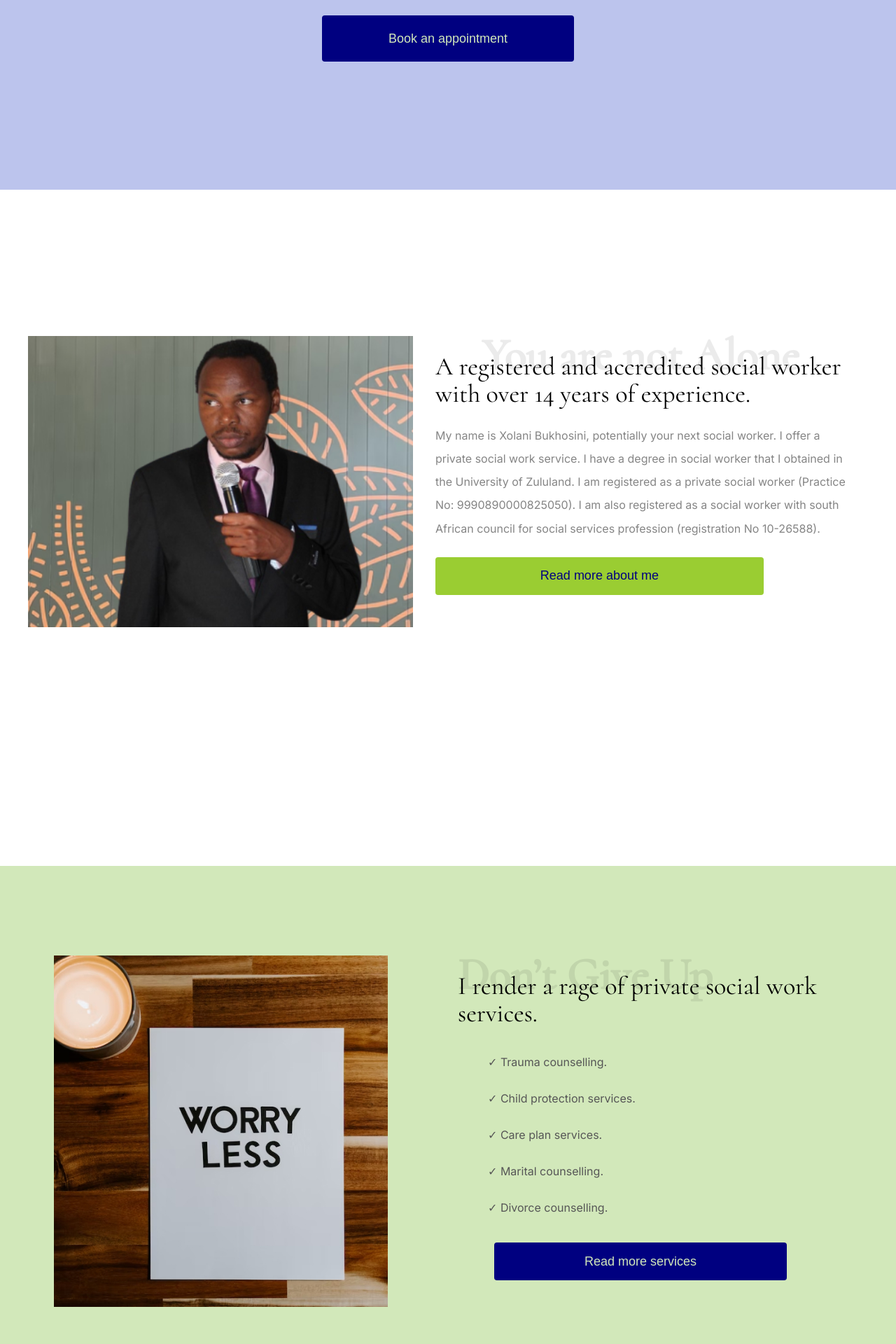
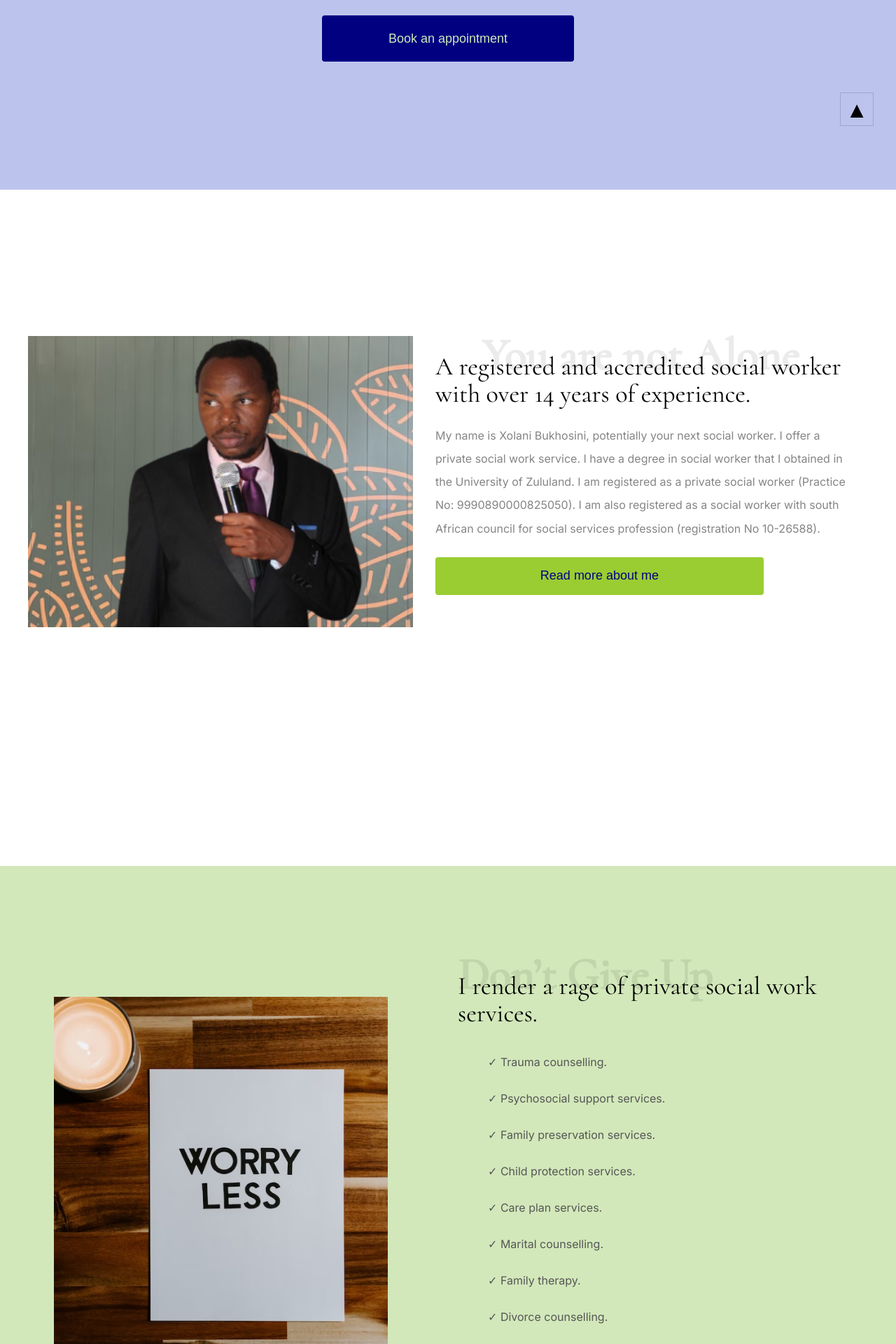
Before and after one commit to sanelemngadi/xebukhosini, a Next.js app: page / in a window 1280 px wide. Shown: the part 540-2460 px from the top of the page at 70% size. Built offline with nearby package versions, Linux system fonts and the light colour scheme.

Commit message:
just removed the services page

```diff
--- /dev/null
+++ b/components/organisms/help/index.tsx
@@ -0,0 +1,27 @@
+import React from 'react'
+
+const WhatsappHelp = () => {
+    return (
+        <div className='gototop' style={{
+            width: "3rem",
+            height: "3rem",
+            border: "1px solid #9da6d3",
+            position: "fixed",
+            bottom: "5rem",
+            right: "2rem",
+            backgroundColor: "#BCC4ED",
+            zIndex: 10,
+        }}>
+            <a href="#" style={{
+                display: "flex",
+                alignItems: "center",
+                justifyContent: "center",
+                width: "100%",
+                height: "100%",
+                fontSize: "32px"
+            }}>&#9650;</a>
+        </div>
+    )
+}
+
+export default WhatsappHelp;
--- a/components/organisms/miniservices/index.tsx
+++ b/components/organisms/miniservices/index.tsx
@@ -4,7 +4,7 @@ import Button from '../../atoms/button';
 // import styles from "./styles/MiniServices.module.scss";
 import styles from "../../../styles/Home.module.scss";
 
-const services = ["Trauma counselling.", "Child protection services.", "Care plan services.", "Marital counselling.", "Divorce counselling."]
+const services = ["Trauma counselling.", "Psychosocial support services.", "Family preservation services.", "Child protection services.", "Care plan services.", "Marital counselling.", "Family therapy.", "Divorce counselling."]
 const MiniServices = () => {
     return (
         <div className={styles.servicesBox}>
@@ -22,9 +22,9 @@ const MiniServices = () => {
                             </li>
                         ))}
                     </ul>
-                    <div><Button push='/services'
+                    <div><Button push='/contacts'
                         style={{ width: "80%", height: "54px", marginTop: "24px" }}
-                    >Read more services</Button></div>
+                    >Book appointment</Button></div>
                 </article>
             </section>
         </div>
--- a/hocs/footer/index.tsx
+++ b/hocs/footer/index.tsx
@@ -9,7 +9,7 @@ const Footer = () => {
             <div className={styles.container}>
                 <section>
                     <h3>XE Bukhosini</h3>
-                    <p>© {date.getFullYear()} Xolani Bukhosini</p>
+                    <p>© 2022  {date.getFullYear() === 2022 ? "" : " - " + date.getFullYear()} Xolani Bukhosini</p>
                     <p>Private Social Worker</p>
                     <p>101, York street, Greytown</p>
                 </section>
--- a/hocs/header/index.tsx
+++ b/hocs/header/index.tsx
@@ -4,7 +4,7 @@ import React from 'react';
 import ActiveLink from '../../components/context/ActiveLink';
 import styles from "./styles/Header.module.scss";
 
-const links = ["Home", "Services", "About", "Contacts"];
+const links = ["Home", "About", "Contacts"];
 const makeHref = (name: string) => {
     return `/${name === "Home" ? "" : name.toLowerCase()}`;
 }
@@ -51,4 +51,4 @@ const Navbar = () => {
     )
 }
 
-export default Navbar
+export default Navbar;
--- a/meta/index.tsx
+++ b/meta/index.tsx
@@ -15,6 +15,9 @@ const MetaData: FC<Props> = ({ title, subtitle, image, path }) => {
             <title>{title}</title>
             <link rel="canonical" href={`https://xolanibukhosini.netlify.app${path}`} />
             <meta name="description" content={subtitle} />
+
+            <meta property="og:locale" content="en_US" />
+            <meta property="og:type" content="article" />
             <meta property='og:title' content={title} />
             <meta property='og:description' content={subtitle} />
             <meta property='og:image' content={"https://xolanibukhosini.netlify.app" + image} />
@@ -29,6 +32,7 @@ const MetaData: FC<Props> = ({ title, subtitle, image, path }) => {
             {/* Twitter meta card  */}
             <meta property='twitter:title' content={title} />
             <meta property='twitter:description' content={subtitle} />
+            <meta name="twitter:card" content="summary_large_image" />
             <meta property='twitter:image' content={"https://xolanibukhosini.netlify.app" + image} />
         </Head>
     )
--- a/pages/_app.tsx
+++ b/pages/_app.tsx
@@ -6,6 +6,7 @@ import { useRouter } from 'next/router';
 import { useEffect, useState } from 'react';
 import PageLoading from '../components/organisms/loading';
 import Footer from '../hocs/footer';
+import WhatsappHelp from '../components/organisms/help';
 
 
 function MyApp({ Component, pageProps }: AppProps) {
@@ -44,6 +45,7 @@ function MyApp({ Component, pageProps }: AppProps) {
       <Navbar />
       {isLoading && <PageLoading />}
       <Component {...pageProps} />
+      <WhatsappHelp />
       <Footer />
     </>
   )
--- a/pages/_document.tsx
+++ b/pages/_document.tsx
@@ -6,11 +6,12 @@ export default class MyDocument extends Document {
 
     render() {
         return (
-            <Html lang="en">
+            <Html lang="en-ZA">
                 <Head>
                     <link rel="icon" href="/favicon.ico" />
                     <meta name="robots" content="max-image-preview:large" />
                     <meta name="theme-color" content="#ffffff" />
+                    <meta charSet="UTF-8" />
                 </Head>
                 <body>
                     <Main />
```
Also changed, not shown: 1 other file (tests, documents, lock files or other folders).
